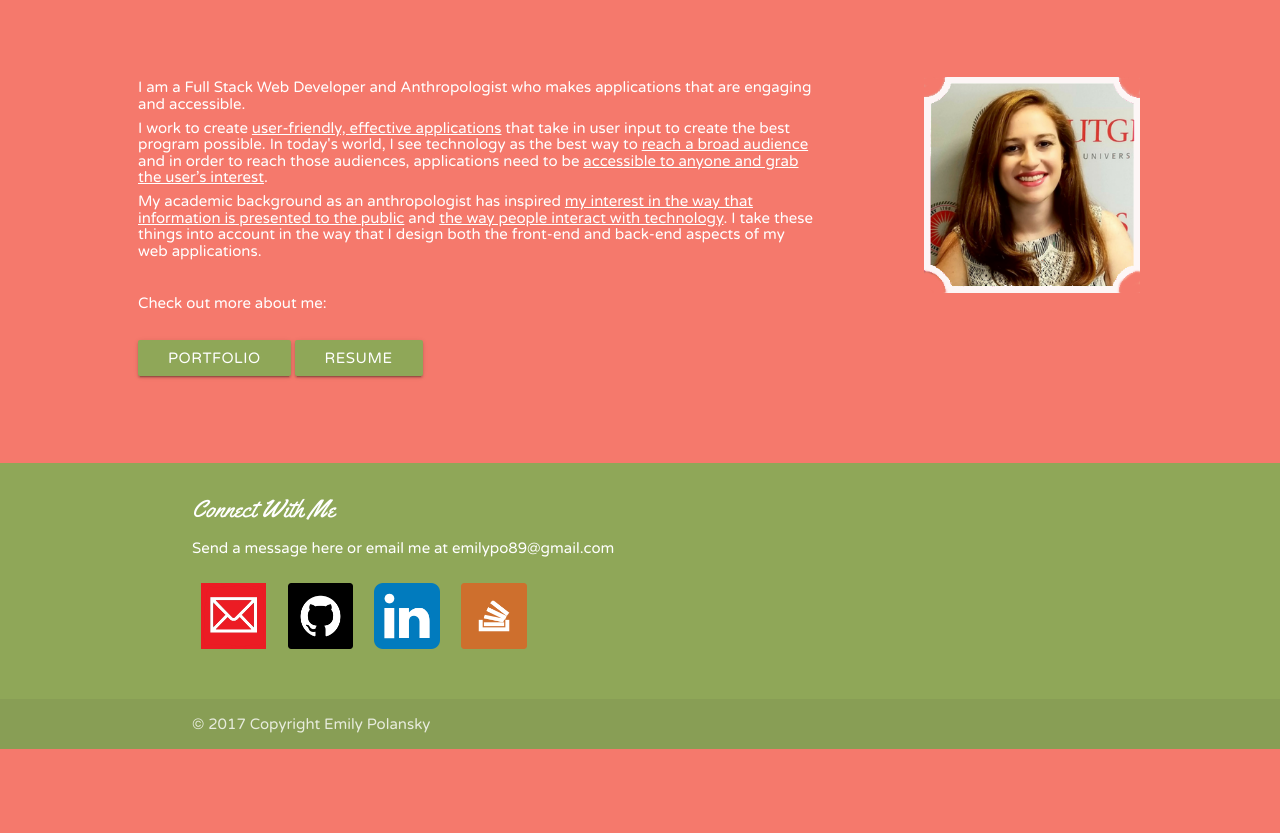
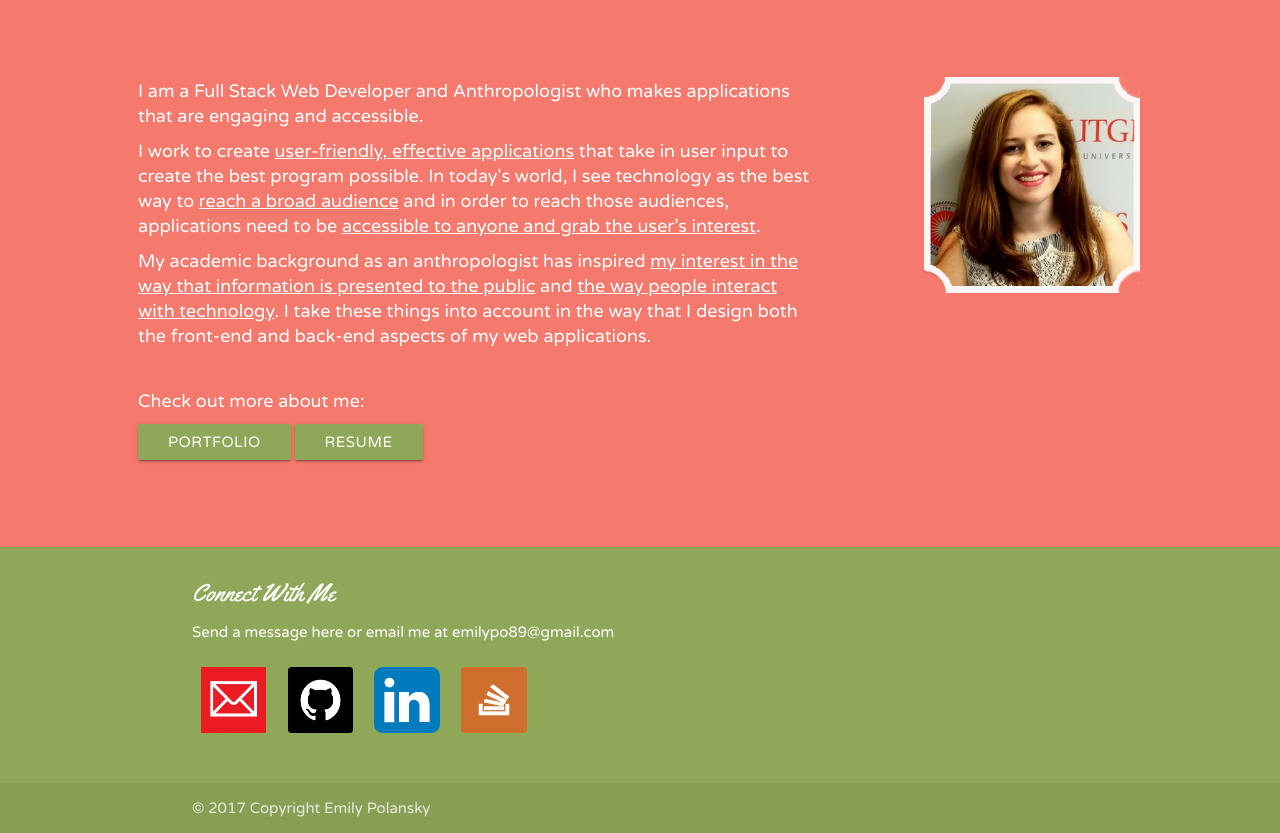
Before and after one commit to emilypo89/testPortfolio, a website: page app/index.html in a window 1280 px wide. Shown: the part 962-1795 px from the top of the page. Before the commit the page ends 1711 px from the top, so only its background shows below. Drawn offline with nearby package versions, Linux system fonts and the light colour scheme.

Commit message:
realign bio

```diff
--- a/app/assets/css/style.css
+++ b/app/assets/css/style.css
@@ -16,6 +16,12 @@ label {
 
 h1 {
 	color: white;
+}
+
+h6 {
+	font-size: 18px;
+	margin-bottom: 10px;
+	line-height: 25px;
 }
 
 nav {
```
Also changed, not shown: app/index.html (+0 -1 lines).
